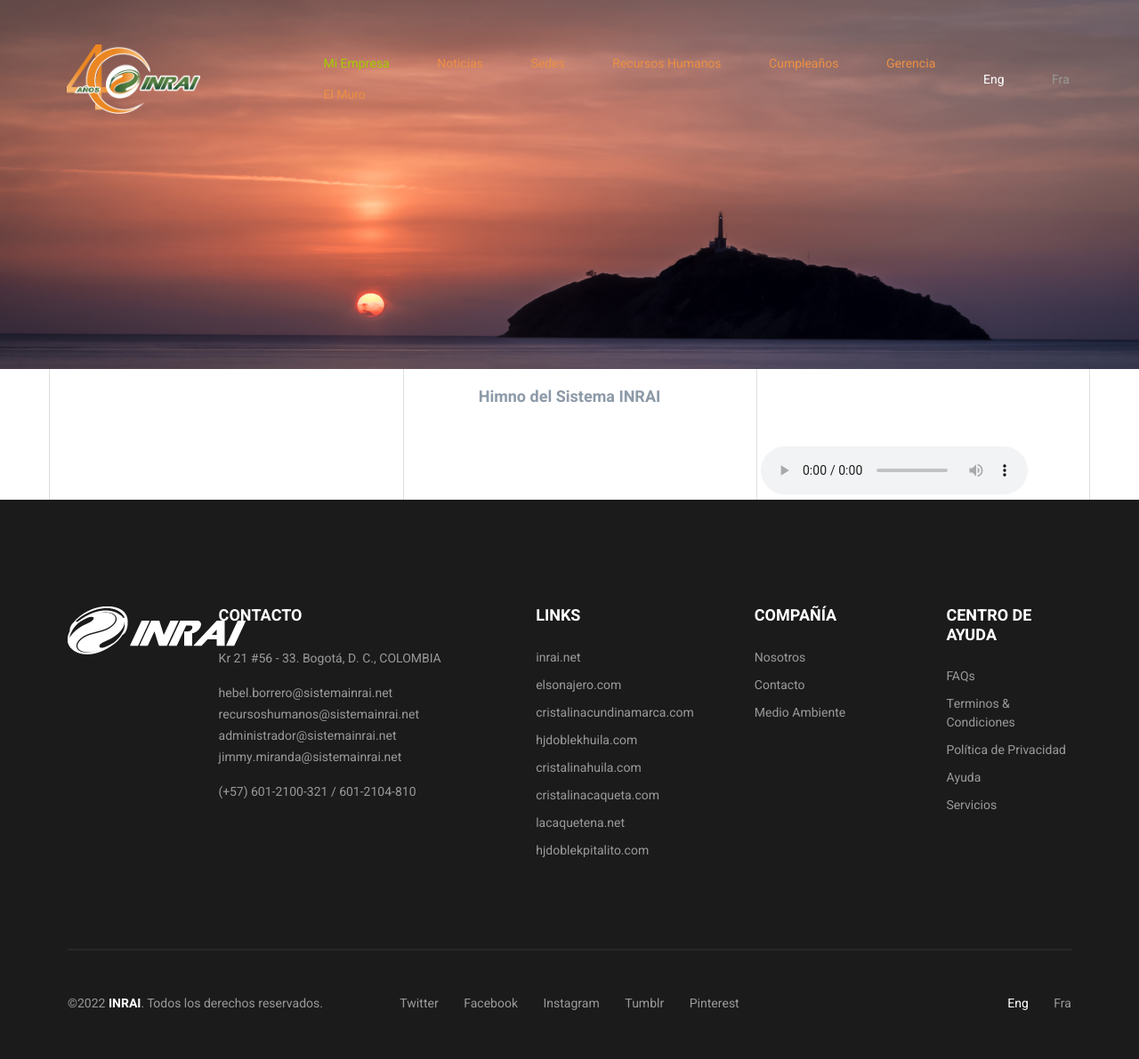
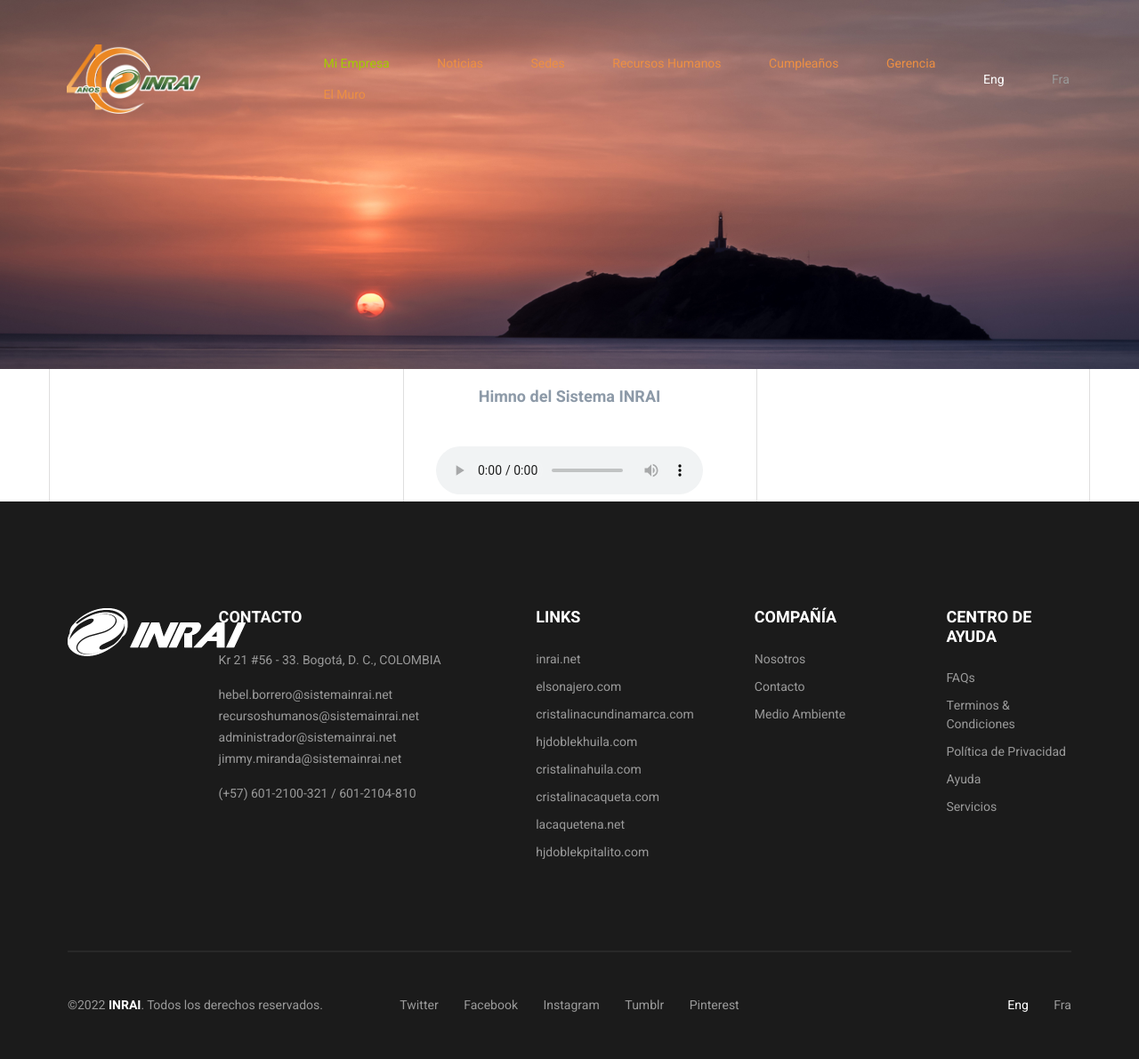
Before and after one commit to frpk21/genteinrai, a Django app: page /comp/himno in a window 1280 px wide. Shown: the whole page at 89% size. Before the commit the page ends 1136 px from the top, so only its background shows below. Run offline with Django 3.2, Linux system fonts and the light colour scheme; the visitor is signed in with stand-in values (Sample User, id 1); data that the repository does not hold is empty; parts of the project's set-up code (start-up, migrations or seed data) failed here and were passed over; some libraries are stand-ins or nearby versions; some web fonts are replaced.

Commit message:
miempresa

```diff
--- a/generales/templates/generales/himno.html
+++ b/generales/templates/generales/himno.html
@@ -19,19 +19,18 @@
                     <h6 class="s_title white">Himno del Sistema INRAI</h6><br>
                 </div>
                 <div class="row justify-content-center">
-                    <div class="col-lg-8">
-                        <div class="row justify-content-center">
-                            <h3>{{emp.himno_letra|safe}}</h3>
-                        </div>
-                    </div>
-                    <div class="col-lg-4">
-                        <audio controls>
-                            <source src="/static/base/himno_sistema_inrai_himno_sist.mp3" type="audio/mpeg">
-                            Tu browser no soporte elementos de audio.
-                        </audio>
+                    <audio controls>
+                        <source src="/static/base/himno_sistema_inrai_himno_sist.mp3" type="audio/mpeg">
+                        Tu browser no soporte elementos de audio.
+                    </audio>
+                </div>
+                <div class="row justify-content-center">
+                    <div class="row justify-content-center">
+                        <h3>{{emp.himno_letra|safe}}</h3>
                     </div>
                 </div>
             </div>
+
         </div>
     </section>
 
```
